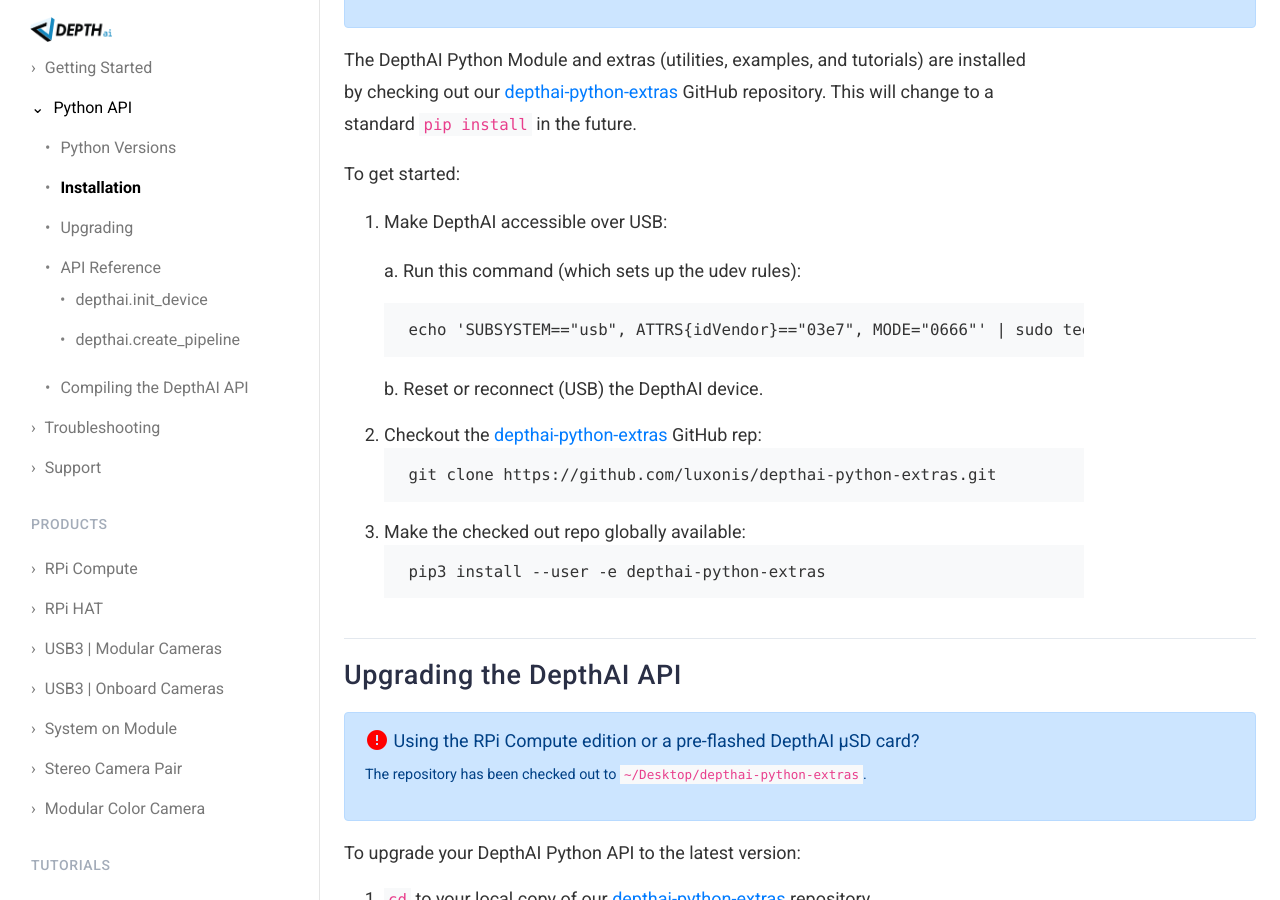
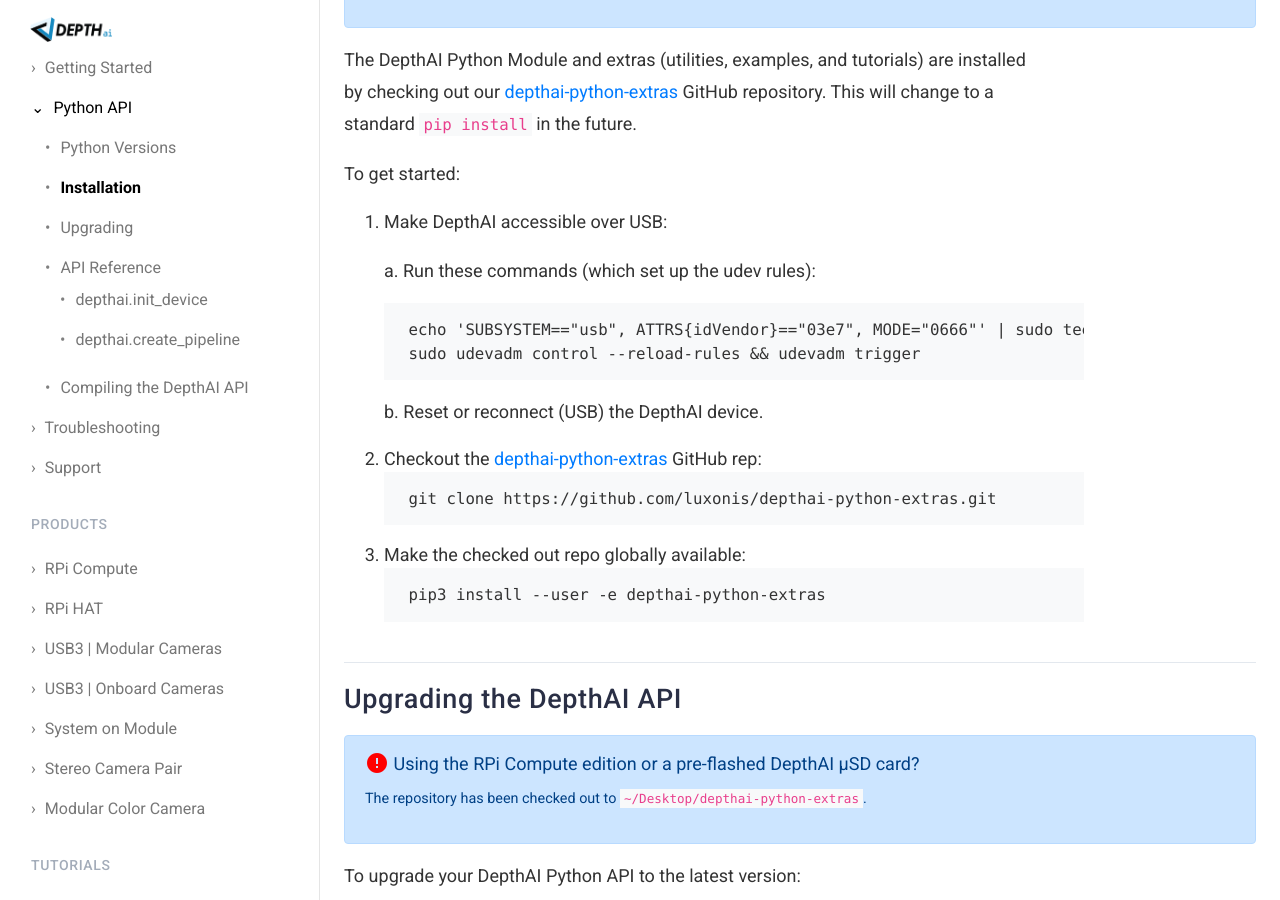
Before and after one commit to luxonis/depthai-docs-website, a Jekyll site: the page built from api.md, in a window 1280 px wide and 900 px high, scrolled down 579 px. Built offline with Jekyll 4.4.1, drawn with Linux system fonts in a browser that asks for light colours; nearby versions of some CDN libraries.

Commit message:
udevadm reload was missing for the USB rules

````diff
--- a/api.md
+++ b/api.md
@@ -34,10 +34,11 @@
 
 0. Make DepthAI accessible over USB:
 
-    a. Run this command (which sets up the udev rules):
+    a. Run these commands (which set up the udev rules):
 
     ```
     echo 'SUBSYSTEM=="usb", ATTRS{idVendor}=="03e7", MODE="0666"' | sudo tee /etc/udev/rules.d/80-movidius.rules
+    sudo udevadm control --reload-rules && udevadm trigger
     ```
 
     b. Reset or reconnect (USB) the DepthAI device.
````
